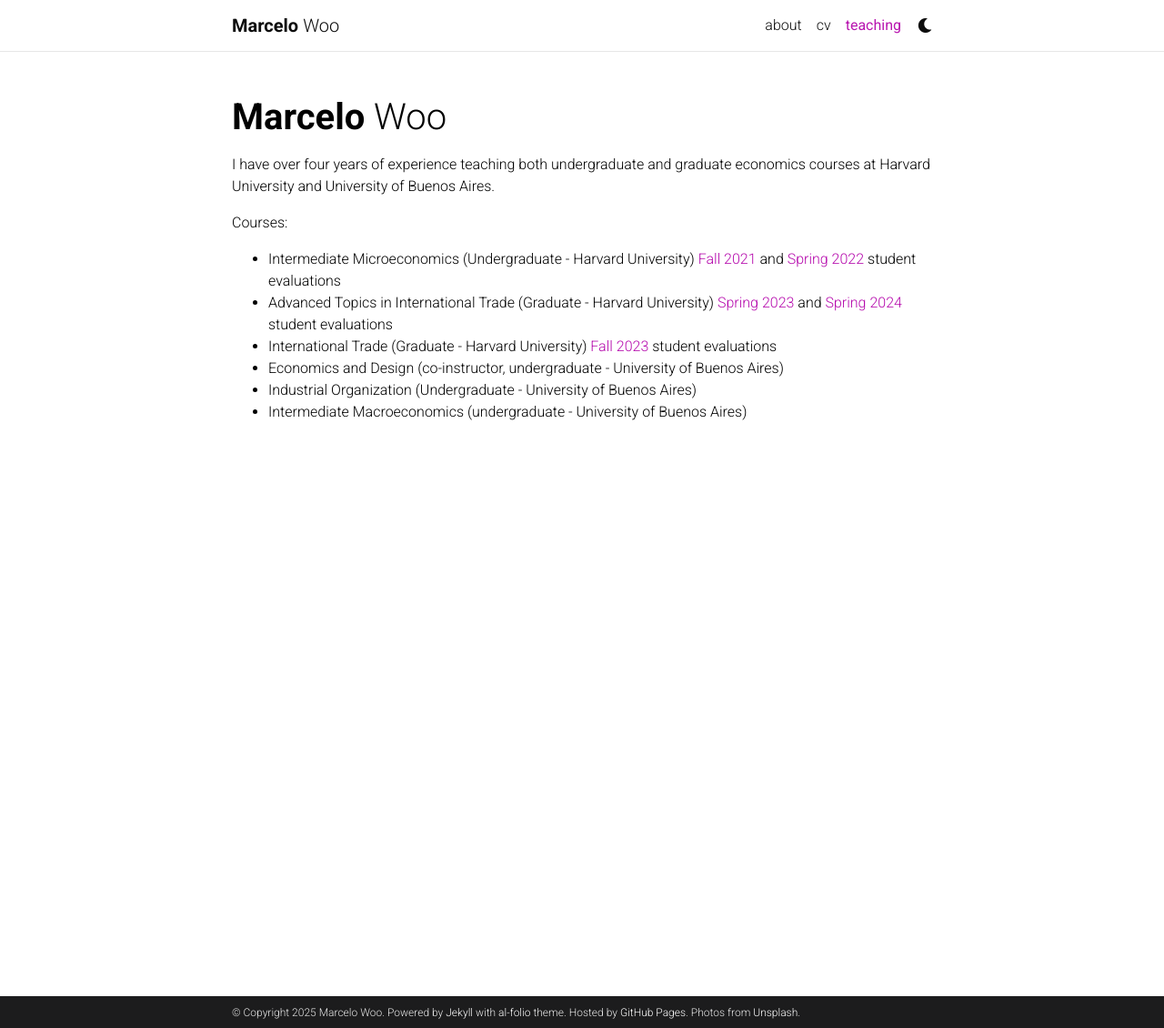
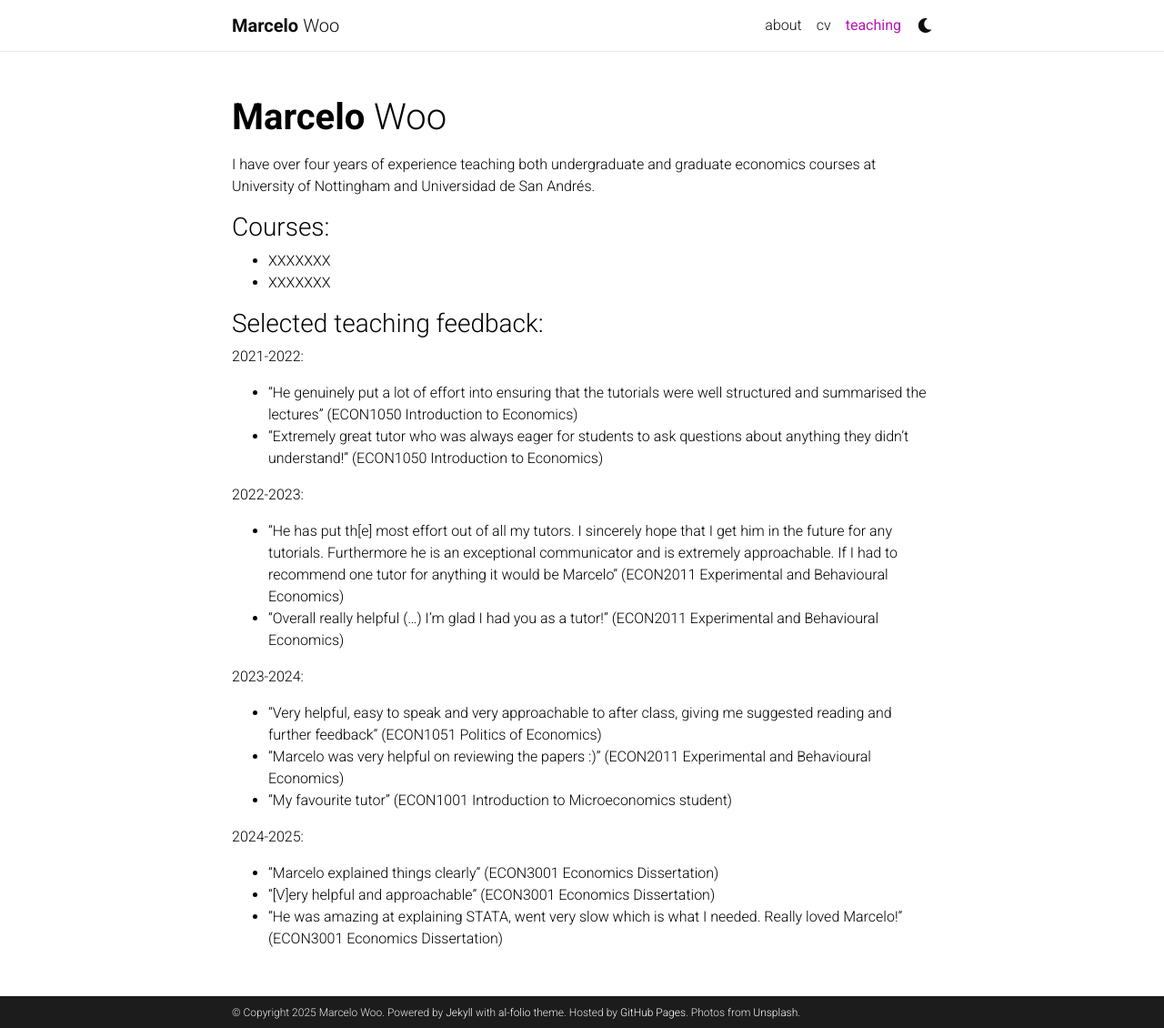
Before and after one commit to marcelowoo/marcelowoo.github.io, a Jekyll site: the page built from _pages/teaching.md, in a window 1280 px wide and 1130 px high. Shown: the whole window at 91% size. Built offline with Jekyll 4.4.1, drawn with Linux system fonts in a browser that asks for light colours; comment, search, counter and statistics services are not loaded; a style sheet for code colours, icons or effects is not loaded.

Commit message:
Update teaching.md

```diff
--- a/_pages/teaching.md
+++ b/_pages/teaching.md
@@ -7,12 +7,31 @@ nav: true
 nav_order: 3
 ---
 
-I have over four years of experience teaching both undergraduate and graduate economics courses at Harvard University and University of Buenos Aires.
+<!-- For now, this page is assumed to be a static description of your courses. You can convert it to a collection similar to `_projects/` so that you can have a dedicated page for each course.
 
-Courses:
-- Intermediate Microeconomics (Undergraduate - Harvard University) <a href="/assets/pdf/ECON_1010A_Fall_2021.pdf" target="_blank"> Fall 2021  </a> and <a href="/assets/pdf/ECON_1010A_Spring_2022.pdf" target="_blank"> Spring 2022  </a> student evaluations
-- Advanced Topics in International Trade (Graduate - Harvard University) <a href="/assets/pdf/ECON_2535_Spring_2023.pdf" target="_blank"> Spring 2023 </a> and <a href="/assets/pdf/ECON_2535_Spring_2024.pdf" target="_blank"> Spring 2024 </a> student evaluations
-- International Trade (Graduate - Harvard University) <a href="/assets/pdf/ECON_2530A_Fall_2023.pdf" target="_blank"> Fall 2023 </a> student evaluations
-- Economics and Design (co-instructor, undergraduate - University of Buenos Aires)
-- Industrial Organization (Undergraduate - University of Buenos Aires)
-- Intermediate Macroeconomics (undergraduate - University of Buenos Aires)
+Organize your courses by years, topics, or universities, however you like! -->
+
+I have over four years of experience teaching both undergraduate and graduate economics courses at University of Nottingham and Universidad de San Andrés.
+
+### Courses:
+- XXXXXXX
+- XXXXXXX
+
+### Selected teaching feedback:
+2021-2022:
+- "He genuinely put a lot of effort into ensuring that the tutorials were well structured and summarised the lectures" (ECON1050 Introduction to Economics)
+- "Extremely great tutor who was always eager for students to ask questions about anything they didn't understand!" (ECON1050 Introduction to Economics)
+
+2022-2023:
+- "He has put th[e] most effort out of all my tutors. I sincerely hope that I get him in the future for any tutorials. Furthermore he is an exceptional communicator and is extremely approachable. If I had to recommend one tutor for anything it would be Marcelo" (ECON2011 Experimental and Behavioural Economics)
+- "Overall really helpful (...) I'm glad I had you as a tutor!" (ECON2011 Experimental and Behavioural Economics)
+
+2023-2024:
+- "Very helpful, easy to speak and very approachable to after class, giving me suggested reading and further feedback" (ECON1051 Politics of Economics)
+- "Marcelo was very helpful on reviewing the papers :)" (ECON2011 Experimental and Behavioural Economics)
+- "My favourite tutor" (ECON1001 Introduction to Microeconomics student)
+
+2024-2025:
+- "Marcelo explained things clearly" (ECON3001 Economics Dissertation)
+- "[V]ery helpful and approachable" (ECON3001 Economics Dissertation)
+- "He was amazing at explaining STATA, went very slow which is what I needed. Really loved Marcelo!" (ECON3001 Economics Dissertation)
```
